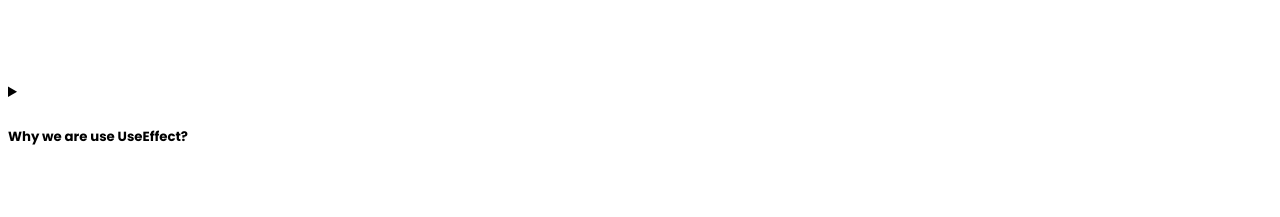
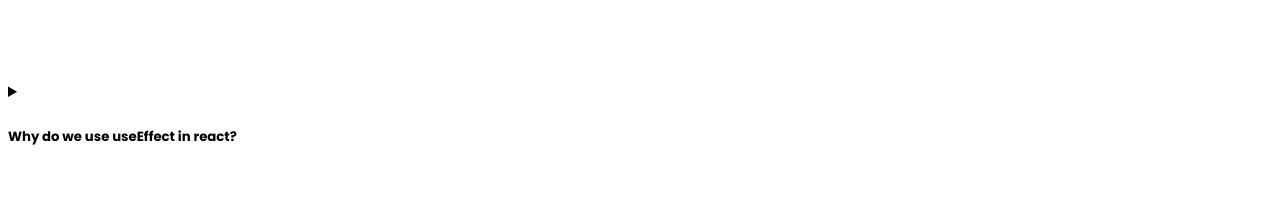
Before and after one commit to nwebpro/workout-daily-activity, a React (Create React App) app: page / in a window 1280 px wide. Shown: the part 8260-8477 px from the top of the page. Built offline with nearby package versions, Linux system fonts and the light colour scheme.

Commit message:
queation title change

```diff
--- a/src/Components/QuestionAnswer/QuestionAnswer.js
+++ b/src/Components/QuestionAnswer/QuestionAnswer.js
@@ -85,7 +85,7 @@ const QuestionAnswer = () => {
                 <details className="p-6 border-l-4 border-green-500 bg-gray-50 group">
                     <summary className="flex items-center justify-between cursor-pointer">
                         <h5 className="text-lg font-medium text-gray-900">
-                            Why we are use UseEffect?
+                            Why do we use useEffect in react?
                         </h5>
                         <span
                             className="flex-shrink-0 ml-1.5 p-1.5 text-gray-900 bg-white rounded-full sm:p-3"
```
Also changed, not shown: 1 other file (tests, documents, lock files or other folders).
